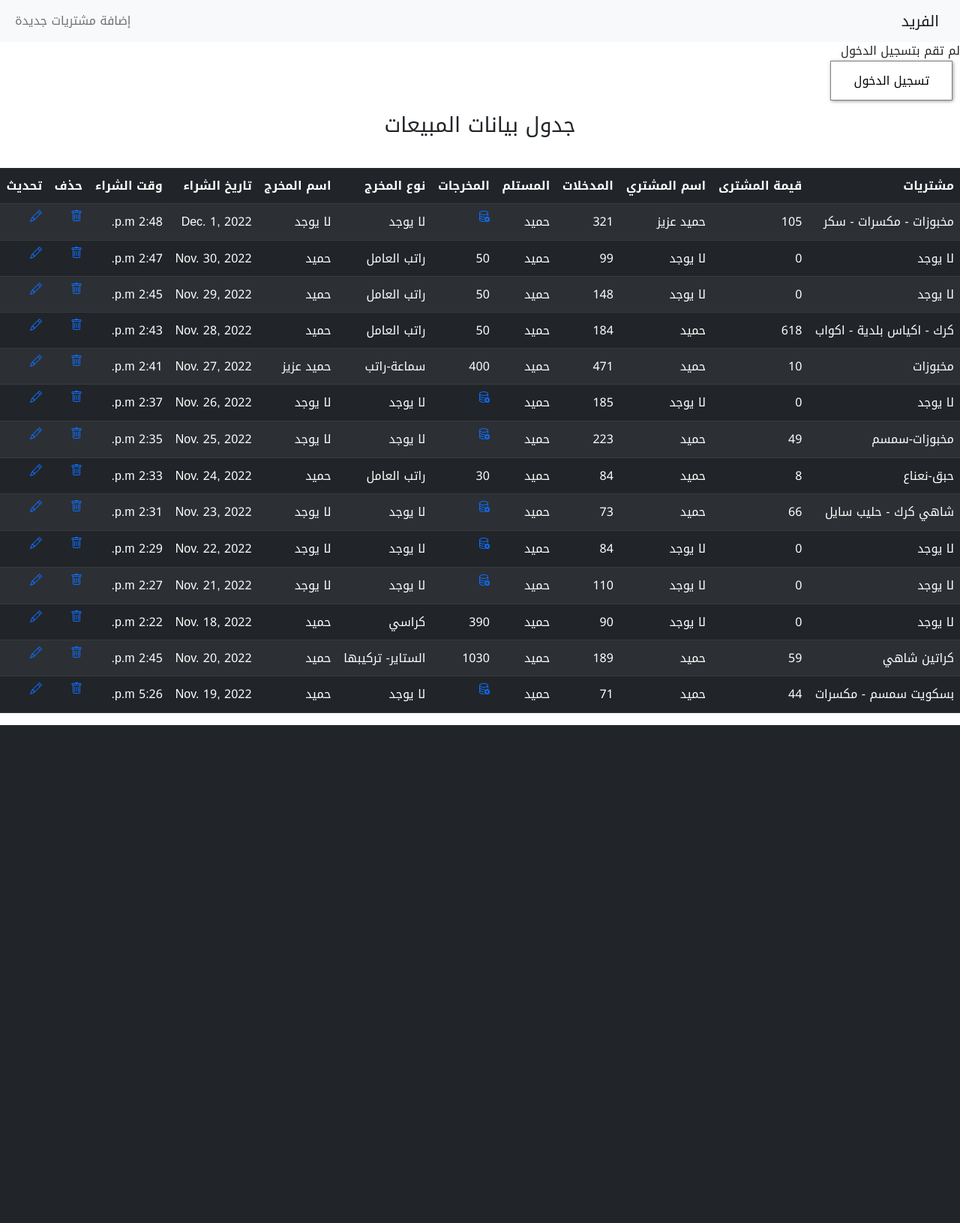
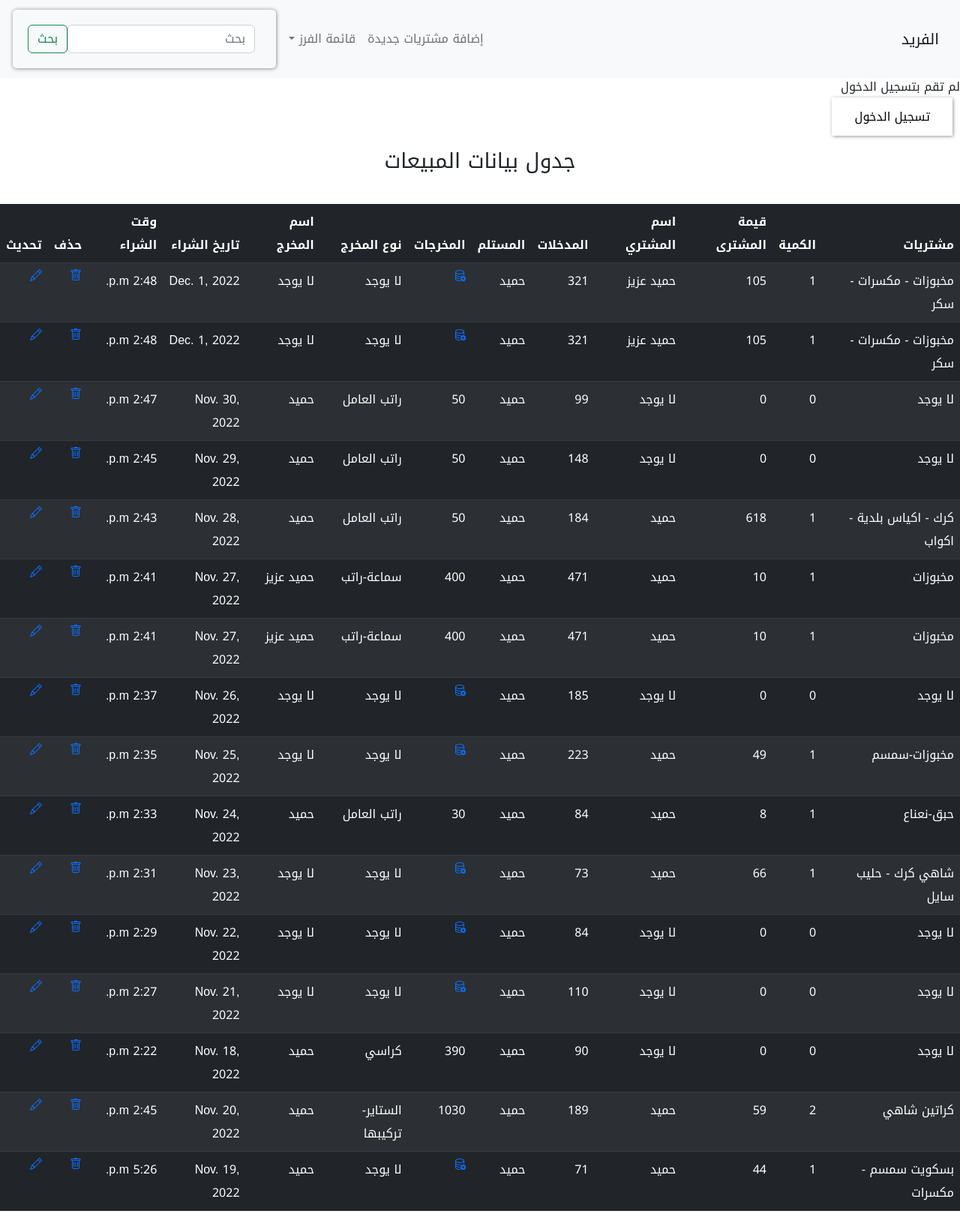
Before and after one commit to salafan391/ahmed391, a Django app: page / in a window 1280 px wide. Shown: the whole page at 75% size. Before the commit the page ends 967 px from the top, so only its background shows below. Run offline with Django 3.2, Linux system fonts and the light colour scheme; data comes from the database, SQL or seed files in the repository; both versions use the stored data as it was after the commit.

Commit message:
friday-changes

```diff
--- a/alfreed/models.py
+++ b/alfreed/models.py
@@ -14,13 +14,13 @@
     worker = models.ManyToManyField(Workers, blank=True)
     products = models.CharField(
         max_length=150, null=True, blank=True, default='لا يوجد')
-    quantity = models.IntegerField(default=0)
-    paid = models.IntegerField(default=0)
+    quantity = models.PositiveIntegerField(default=0)
+    paid = models.PositiveIntegerField(default=0)
     date_created = models.DateTimeField(null=True, blank=True)
     created = models.DateTimeField(auto_now_add=True)
-    income = models.IntegerField(default=0)
+    income = models.PositiveIntegerField(default=0)
     receipiant = models.ManyToManyField(Workers, related_name='receipiant')
-    outcome = models.IntegerField(default=0)
+    outcome = models.PositiveIntegerField(default=0)
     type = models.CharField(max_length=50, null=True, blank=True)
     person = models.ManyToManyField(Workers, related_name='person')
 
--- a/alfreed/templates/alfreed/index.html
+++ b/alfreed/templates/alfreed/index.html
@@ -4,7 +4,6 @@
 <style>
     .log{
         text-decoration: none;
-        border: .3px solid gray;
         padding: 10px 30px;
         margin: 10px;
         box-shadow: .5px .5px 5px gray;
@@ -18,6 +17,7 @@
     <p>لم تقم بتسجيل الدخول</p>
     <p><a class="log" href="{% url 'login' %}">تسجيل الدخول</a></p>
     {% endif %}
+
     <table class="table table-dark table-striped">
         <h3>
             جدول بيانات المبيعات
@@ -27,6 +27,7 @@
     <thead>
         <tr>
            <th>مشتريات</th>
+           <th>الكمية</th>
            <th>قيمة المشترى</th>
            <th>اسم المشتري</th>
            <th>المدخلات</th>
@@ -45,6 +46,9 @@
         <tr>
             <td>
                 {{product.products}}
+            </td>
+            <td>
+                {{product.quantity}}
             </td>
             <td>
                 {{product.paid}}
--- a/alfreed/templates/alfreed/login_alfreed.html
+++ b/alfreed/templates/alfreed/login_alfreed.html
@@ -37,6 +37,7 @@
    </form>
 </div>
    {% else %}
+   <h3>قالب التسجيل في الموقع</h3>
    <form action="" method="POST">
     {% csrf_token %}
     {% for field in form %}
--- a/alfreed/views.py
+++ b/alfreed/views.py
@@ -5,17 +5,34 @@
 from django.contrib.auth import login, logout, authenticate
 from django.contrib.auth.models import User
 from django.contrib import messages
+from django.db.models import Q
+
 
 # Create your views here.
 
 
 def index(request):
-    products = Sales.objects.all()
-    count = products.count()
+    q = request.GET.get('q') if request.GET.get('q') != None else ''
+    products = Sales.objects.filter(
+        Q(worker__name__icontains=q)|
+        Q(products__icontains=q)|
+        Q(type__icontains=q)|
+        Q(receipiant__name__icontains=q)|
+        Q(person__name__icontains=q)|
+        Q(quantity__icontains=q)|
+        Q(paid__icontains=q)|
+        Q(date_created__icontains=q)|
+        Q(income__icontains=q)|
+        Q(outcome__icontains=q)|
+        Q(created__icontains=q)
+        )
+    worker_sum = Sales.objects.filter()
+    p = Sales.objects.filter(products=q)
+    workers = Workers.objects.all()
     return render(request, 'alfreed/index.html', {
         'products': products,
-        'count': count,
-
+        'workers':workers,
+        'prod':p
     })
 
 
--- a/static/styles.css
+++ b/static/styles.css
@@ -31,4 +31,7 @@
 }
 .range{
     width: 50px;
+    height: 40px;
+    border: .5px solid gray;
+    border: 3px;
    }
--- a/templates/navbar.html
+++ b/templates/navbar.html
@@ -1,7 +1,15 @@
 <nav class="navbar navbar-expand-lg bg-light">
   <div class="container-fluid">
     <a class="navbar-brand" href="{% url 'index' %}">الفريد</a>
-      <button class="navbar-toggler" type="button" data-bs-toggle="collapse" data-bs-target="#navbarSupportedContent" aria-controls="navbarSupportedContent" aria-expanded="false" aria-label="Toggle navigation">
+    <button
+      class="navbar-toggler"
+      type="button"
+      data-bs-toggle="collapse"
+      data-bs-target="#navbarSupportedContent"
+      aria-controls="navbarSupportedContent"
+      aria-expanded="false"
+      aria-label="Toggle navigation"
+    >
       <span class="navbar-toggler-icon"></span>
     </button>
     <div class="collapse navbar-collapse" id="navbarSupportedContent">
@@ -17,19 +25,38 @@
         </li>
         <li class="nav-item">
           <a class="nav-link" href="">المخرجات</a>
-          </li>
+        </li> -->
         <li class="nav-item dropdown">
-            <a class="nav-link dropdown-toggle" href="#" role="button" data-bs-toggle="dropdown" aria-expanded="false">
-              قائمة منسدلة
+          <a
+            class="nav-link dropdown-toggle"
+            href="#"
+            role="button"
+            data-bs-toggle="dropdown"
+            aria-expanded="false"
+          >
+            قائمة الفرز
           </a>
           <ul class="dropdown-menu">
-              <li><a class="dropdown-item" href="#">Action</a></li>
-              <li><a class="dropdown-item" href="#">Another action</a></li>
-              <li><hr class="dropdown-divider"></li>
-              <li><a class="dropdown-item" href="#">Something else here</a></li>
-            </ul> -->
+            <li><a class="dropdown-item" href="{% url 'index' %}">الجميع</a></li>
+            {% for worker in workers %}
+            <li><a class="dropdown-item" href="{% url 'index' %}?q={{worker.name}}">{{worker.name}}</a></li>{% endfor %}
+            <!-- <li><a class="dropdown-item" href="#">Another action</a></li>
+            <li><hr class="dropdown-divider" /></li>
+            <li><a class="dropdown-item" href="#">Something else here</a></li> -->
+          </ul>
         </li>
       </ul>
+      <br />
+      <form method="GET" action="{% url 'index' %}" class="d-flex" role="search">
+        <input
+          class="form-control me-2"
+          type="search"
+          placeholder="بحث"
+          aria-label="Search"
+          name="q"
+        />
+        <button class="btn btn-outline-success" type="submit" >بحث</button>
+      </form>
     </div>
   </div>
 </nav>
```
Also changed, not shown: alfreed/migrations/0004_alter_sales_income_alter_sales_outcome_and_more.py (added), alfreed/migrations/0005_alter_sales_quantity.py (added), db.sqlite3, 5 other files. Lines whose indentation alone changed are shown as unchanged.
